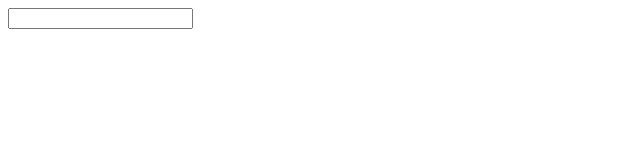
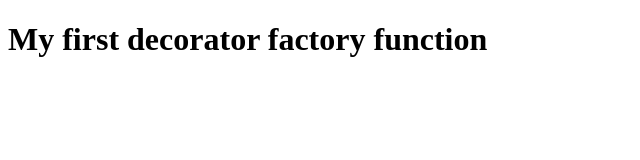
Before and after one commit to DevEssien/understanding-ts, a website with bundled scripts: page index.html in a window 1280 px wide. Shown: the whole page, without its empty margins (0-640 px from the left). Built offline with nearby package versions, Linux system fonts and the light colour scheme.

Commit message:
adding factory functions

```diff
--- a/index.html
+++ b/index.html
@@ -8,6 +8,6 @@
     <script src="./dist/analytics.js"></script>
   </head>
   <body>
-    <input type="text">
+    <div id="app"></div>
   </body>
 </html>
--- a/src/app.ts
+++ b/src/app.ts
@@ -1,8 +1,20 @@
-const Logger = (target: Function) => {
-    console.log(target)
+const Logger = (logString: string) => {
+    return function(constructor: Function) {
+        console.log(logString)
+        console.log(constructor);
+    }
 }
 
-@Logger
+const WithTemplate = (template: string, hookId: string) => {
+    return function(constructor: Function) {
+        const hookElement  = document.querySelector(`#${hookId}`);
+        if (!hookElement) return;
+        hookElement.innerHTML = template;
+        console.log('Name: ', constructor.name)
+    }
+}
+
+@WithTemplate('<h1>My first decorator factory function</h1>', 'app')
 class Person {
     name = 'Max';
 
```
Also changed, not shown: dist/app.js, 1 other file.
